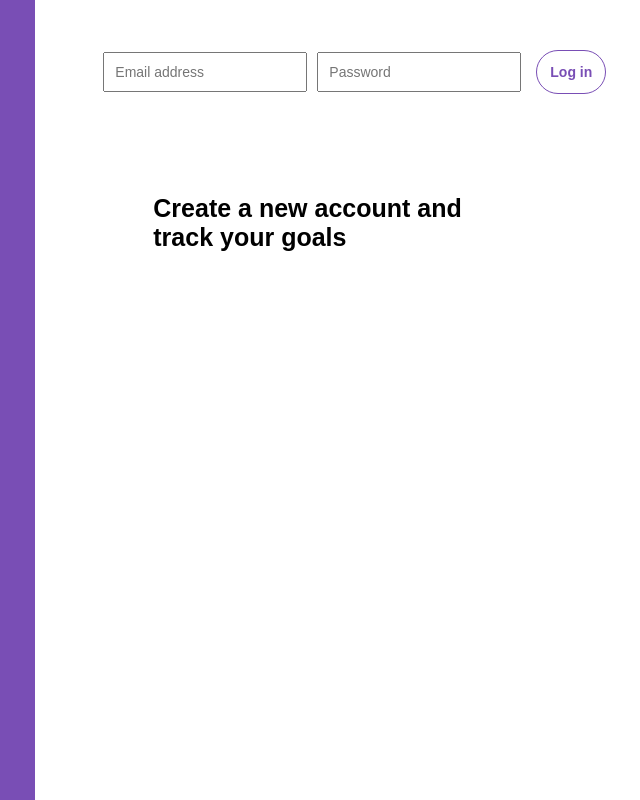
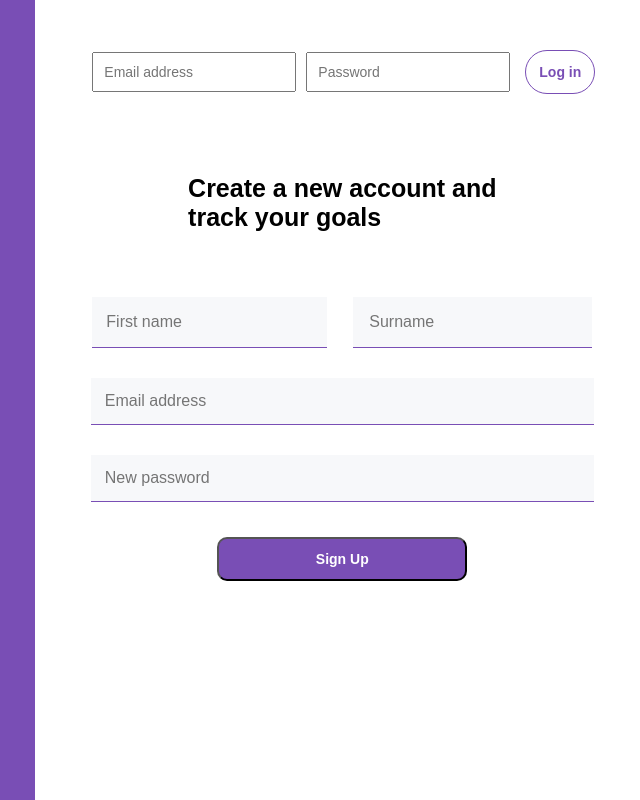
Before and after one commit to zacpeires/Keeping-Track, a React app: page / in a window 1280 px wide. Shown: the whole page, without its empty margins (605-1245 px from the left). Built offline with nearby package versions, Linux system fonts and the light colour scheme; no server answers.

```diff
--- a/client/components/LoginPage.js
+++ b/client/components/LoginPage.js
@@ -1,7 +1,7 @@
 import React, { Component } from 'react';
 import { connect } from 'react-redux';
 import { login } from '../store';
-import { LoginForm } from '../components'
+import { LoginForm, SignupForm } from '../components'
 
 class LoginPage extends Component {
   constructor() {
@@ -50,7 +50,7 @@
             <br />
             track your goals
           </p>
-
+        <SignupForm />
         </div>
         </div>
         </section>
--- a/client/components/SignupForm.js
+++ b/client/components/SignupForm.js
@@ -1,67 +1,94 @@
-import React, { Component } from 'react'
+import React, { Component } from 'react';
 import { connect } from 'react-redux';
-import { createUser} from '../store'
-
+import { createUser } from '../store';
 
 class SignupForm extends Component {
   constructor() {
-    super()
+    super();
 
     this.state = {
+      firstName: '',
+      secondName: '',
       email: '',
       password: ''
-    }
+    };
 
-    this.handleChange = this.handleChange.bind(this)
-    this.handleSubmit = this.handleSubmit.bind(this)
+    this.handleChange = this.handleChange.bind(this);
+    this.handleSubmit = this.handleSubmit.bind(this);
   }
-
 
   handleChange(event) {
     this.setState({
       [event.target.name]: event.target.value
-    })
+    });
+
+
   }
 
   handleSubmit(event) {
-    event.preventDefault()
+    event.preventDefault();
+
+    console.log(this.state.email)
 
     this.props.createUser({
+      firstName: this.state.firstName,
+      secondName: this.state.secondName,
       email: this.state.email,
       password: this.state.password
-    })
+    });
   }
 
   render() {
     return (
       <section className="signup-form">
         <form className="signup-form__form" onSubmit={this.handleSubmit}>
+        <div className="signup-form__input--names">
           <input
-          className="signup-form__input"
-          name="name"
-          value={this.state.name}
-          type="text"
-          onChange={this.handleChange}
-
+            className="signup-form__input signup-form__input--first-name"
+            name="firstName"
+            value={this.state.firstName}
+            type="text"
+            onChange={this.handleChange}
+            placeholder="First name"
           />
           <input
-          className="signup-form__input"
-          name="email"
-          value={this.state.email}
-          type="text"
-          onChange={this.handleChange}
+            className="signup-form__input signup-form__input--second-name"
+            name="secondName"
+            value={this.state.secondName}
+            type="text"
+            onChange={this.handleChange}
+            placeholder="Surname"
           />
-          <button type="submit">
-            Sign Up
-          </button>
+          </div>
+
+          <input
+            className="signup-form__input  signup-form__input--email"
+            name="email"
+            value={this.state.email}
+            type="text"
+            onChange={this.handleChange}
+            placeholder="Email address"
+          />
+          <input
+            className="signup-form__input  signup-form__input--password"
+            name="password"
+            value={this.state.password}
+            type="password"
+            onChange={this.handleChange}
+            placeholder="New password"
+          />
+          <button type="submit">Sign Up</button>
         </form>
       </section>
-    )
+    );
   }
 }
 
 const mapDispatchToProps = dispatch => ({
   createUser: userDetails => dispatch(createUser(userDetails))
-})
+});
 
-export default connect(null, mapDispatchToProps)(SignupForm)
+export default connect(
+  null,
+  mapDispatchToProps
+)(SignupForm);
--- a/client/routes.js
+++ b/client/routes.js
@@ -15,14 +15,15 @@
   }
 
   render() {
-    console.log(this.props.isLoggedIn);
 
     return (
       <div className="routes-container">
         {this.props.isLoggedIn ? (
           <div>
             <Navbar />
-            <Switch />
+            <Switch>
+
+            </ Switch>
           </div>
         ) : (
           <LoginPage />
--- a/client/store/user.js
+++ b/client/store/user.js
@@ -17,8 +17,9 @@
 
 export const createUser = userDetails => {
   return async dispatch => {
-    const { data } = await axios.post('api/users/signup', userDetails)
-    dispatch(getUser(data))
+   const { data } = await axios.post('api/users/signup', userDetails)
+   dispatch(getUser(data))
+  //  history.push('/')
   }
 }
 
--- a/public/index.css
+++ b/public/index.css
@@ -72,11 +72,73 @@
   margin-right: 25px;
 }
 
+.new-account {
+  display: flex;
+  align-items: center;
+  flex-direction: column;
+  padding-right: 25px;
+}
+
 .new-account__text {
   font-weight: bold;
   font-size: 25px;
   font-family: arial;
-  padding-top: 100px;
-  padding-left: 50px;
+  padding-top: 80px;
+}
 
+.signup-form {
+  width: 100%;
 }
+
+.signup-form__form {
+  display: flex;
+  flex-direction: column;
+  padding-top: 50px;
+  align-items: center;
+}
+
+.signup-form__form button {
+  margin-top: 20px;
+  padding: 12px;
+  width: 50%;
+  border-radius: 10px;
+  font-weight: bold;
+  font-size: 14px;
+  background-color: #794eb5;
+  color: white;
+}
+
+.signup-form__form button:hover {
+  background-color: #503277
+}
+
+.signup-form__input--names {
+  display: flex;
+  width: 100%;
+}
+
+.signup-form__input {
+  margin: 15px 0px 15px 0px;
+  border: transparent;
+  border-bottom: 1px solid#794eb5;
+  background-color:  #eff2f580;
+  font-size: 16px
+}
+
+.signup-form__input--email, .signup-form__input--password {
+  width: 95%;
+  padding: 14px;
+  font-size: 16px
+}
+
+.signup-form__input--first-name {
+  width: 50%!important;
+  padding: 14px;
+  margin-right: 16px
+}
+
+.signup-form__input--second-name {
+  width: 50%!important;
+  margin-left: 10px;
+  padding: 16px;
+}
--- a/server/index.js
+++ b/server/index.js
@@ -46,7 +46,7 @@
 
 const port = process.env.PORT || 3000;
 
-db.sync({force: true})
+db.sync()
   .then(function(){
     app.listen(port, function () {
       console.log(`Your server, listening on port ${port}`);
```
Also changed, not shown: server/api/users.js (+5 -3 lines), server/db/models/user.js (+6 -2 lines).
